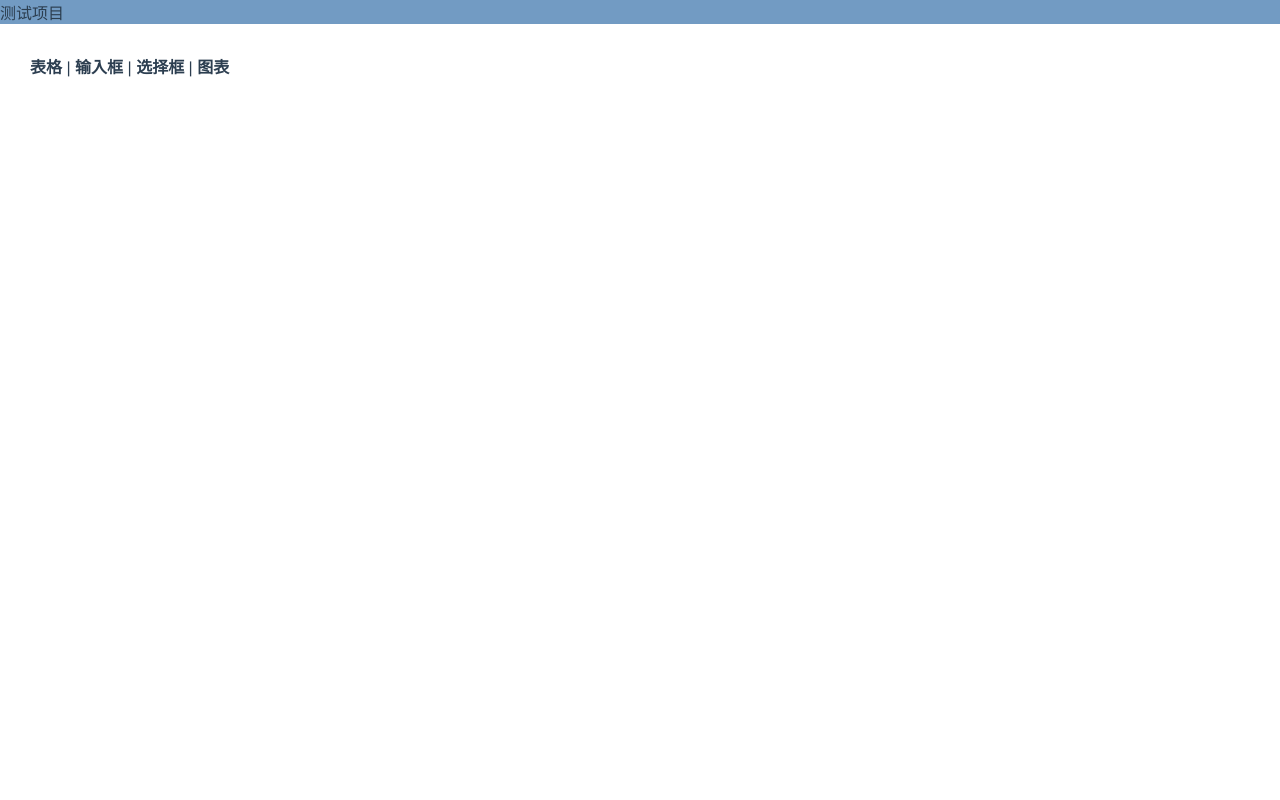
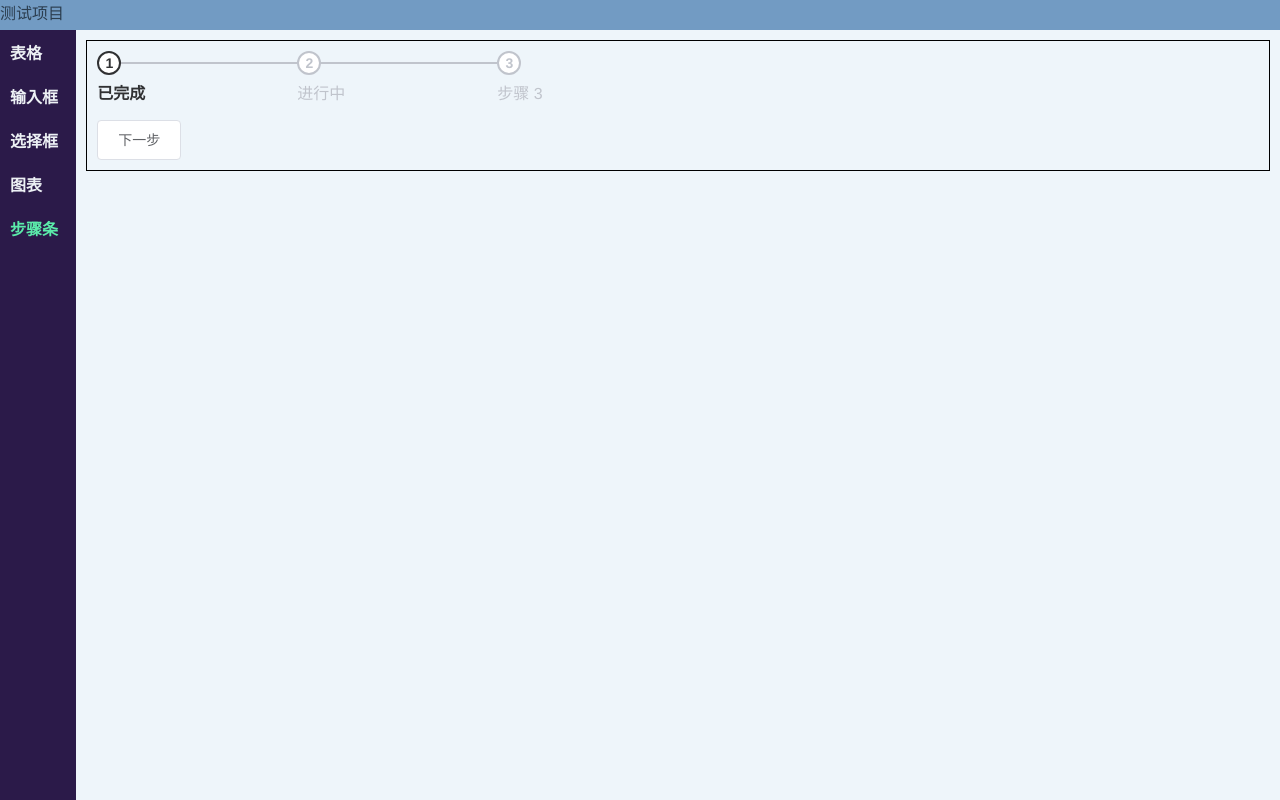
Before and after one commit to autumnLeaves-lady/Vue-M, a Vue app: page /#/step in a window 1280 px wide. Built offline with nearby package versions, Linux system fonts and the light colour scheme.

Commit message:
步骤条

```diff
--- a/src/App.vue
+++ b/src/App.vue
@@ -4,13 +4,14 @@
       id="header"
       class="header"
     >测试项目</div>
-    <div id="nav">
-      <router-link to="/">表格</router-link> |
-      <router-link to="/about" exact>输入框</router-link> |
-      <router-link to="/select" exact>选择框</router-link> |
-      <router-link to="/echart" exact>图表</router-link>
+    <div class="main">
+      <div class="nav">
+        <router-link v-for="item in navList" :key="item.path" :to="item.path">{{item.text}}</router-link>
+      </div>
+      <div class="content">
+        <router-view />
+      </div>
     </div>
-    <router-view />
   </div>
 </template>
 
@@ -21,6 +22,17 @@ export default {
   name: 'shuwnejian',
   components: {
     // SsMenu,
+  },
+  data() {
+    return {
+      navList: [
+        { text: '表格', path: '/' },
+        { text: '输入框', path: '/about' },
+        { text: '选择框', path: '/select' },
+        { text: '图表', path: '/echart' },
+        { text: '步骤条', path: '/step' },
+      ],
+    };
   },
   methods: {
     handleOpen(key, keyPath) {
@@ -39,20 +51,34 @@ export default {
   -webkit-font-smoothing: antialiased;
   -moz-osx-font-smoothing: grayscale;
   color: #2c3e50;
+  height: 100%;
   .header {
     background-color: #729bc3;
+    height: 30px;
   }
-}
-
-#nav {
-  padding: 30px;
-
-  a {
-    font-weight: bold;
-    color: #2c3e50;
-
-    &.router-link-exact-active {
-      color: #42b983;
+  .main {
+    display: flex;
+    height: calc(100% - 30px);
+    .nav {
+    background-color: rgb(43, 26, 73);
+      width: 80px;
+      // height: 400px;
+      // background-color: bisque;
+      display: flex;
+      flex-direction: column;
+      a {
+        padding: 10px;
+        font-weight: bold;
+        color: #edf1f5;
+        &.router-link-exact-active {
+          color: #5bebaa;
+        }
+      }
+    }
+    .content {
+      background-color: rgb(238, 245, 250);
+      width: calc(100% - 20px);
+      padding: 10px;
     }
   }
 }
--- a/src/router/index.js
+++ b/src/router/index.js
@@ -24,6 +24,11 @@ const routes = [{
   name: 'Echart',
   component: () => import('../views/Echart.vue'),
 },
+{
+  path: '/step',
+  name: 'Step',
+  component: () => import('../views/step.vue'),
+},
 ];
 
 const router = new VueRouter({
--- a/src/styles/reset.scss
+++ b/src/styles/reset.scss
@@ -5,6 +5,7 @@ blockquote,body,button,dd,dl,dt,fieldset,form,h1,h2,h3,h4,h5,h6,hr,html,iframe,i
 
 html, body {
   width: 100%;
+  height: 100%;
 }
 
 body {
--- /dev/null
+++ b/src/views/step.vue
@@ -0,0 +1,42 @@
+<template>
+  <div class="step">
+    <el-steps
+      :space="200"
+      :active="active"
+      finish-status="success"
+    >
+      <el-step title="已完成"></el-step>
+      <el-step title="进行中"></el-step>
+      <el-step title="步骤 3"></el-step>
+    </el-steps>
+
+    <el-button
+      style="margin-top: 12px;"
+      @click="next"
+    >下一步</el-button>
+  </div>
+</template>
+
+<script>
+export default {
+  data() {
+    return {
+      active: 0,
+    };
+  },
+  methods: {
+    next() {
+      this.active += 1;
+      if (this.active > 2) this.active = 0;
+    },
+  },
+
+};
+</script>
+
+<style lang="scss" scorpt>
+.step {
+  border: 1px solid #000;
+  padding: 10px;
+}
+</style>
```
